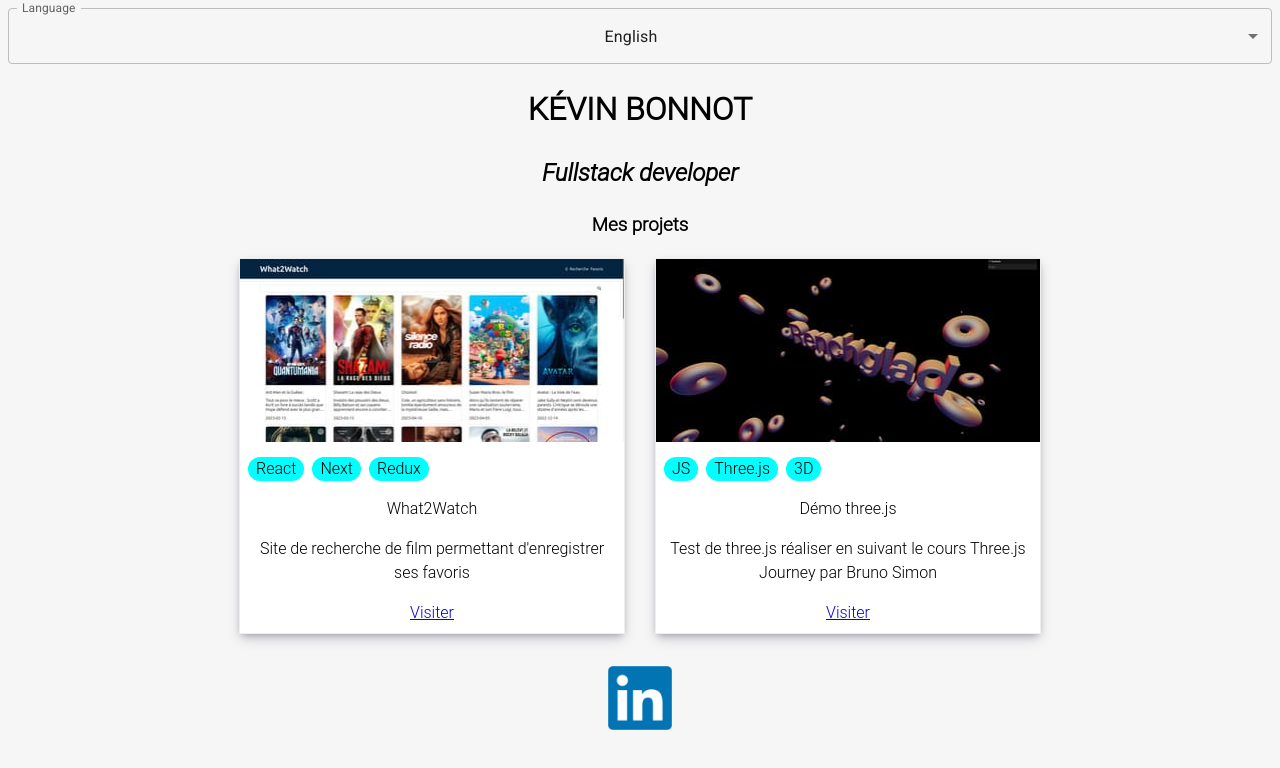
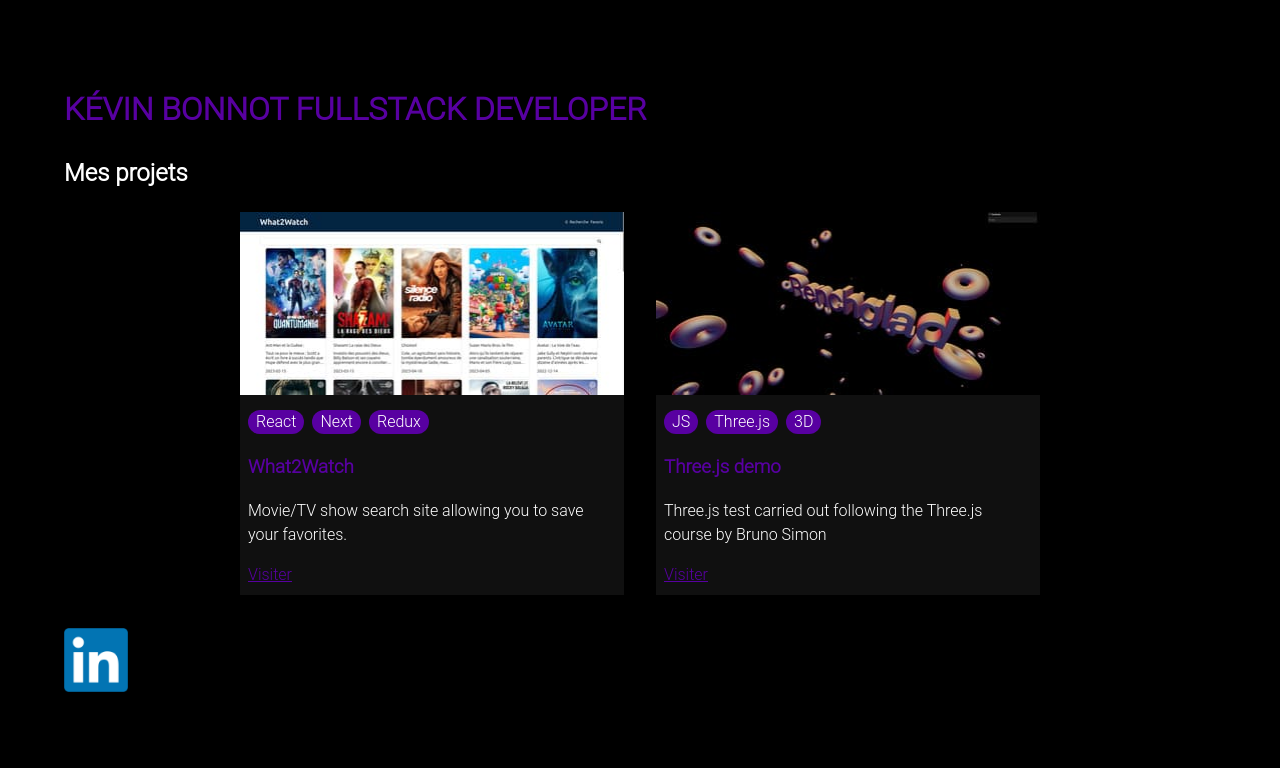
Before and after one commit to kevin-bonnot/personal-website, a React (Vite) app: page / in a window 1280 px wide. Shown: the top 768 px of the page. Built offline with nearby package versions, Linux system fonts and the light colour scheme.

Commit message:
Change colors

```diff
--- a/package.json
+++ b/package.json
@@ -14,11 +14,14 @@
     "@emotion/styled": "^11.11.0",
     "@fontsource/roboto": "^5.0.5",
     "@mui/material": "^5.14.2",
+    "@react-three/fiber": "^8.13.6",
+    "@types/three": "^0.154.0",
     "@vercel/analytics": "^1.0.1",
     "i18next": "^23.3.0",
     "react": "^18.2.0",
     "react-dom": "^18.2.0",
-    "react-i18next": "^13.0.2"
+    "react-i18next": "^13.0.2",
+    "three": "^0.154.0"
   },
   "devDependencies": {
     "@types/react": "^18.0.28",
--- a/src/App.scss
+++ b/src/App.scss
@@ -6,9 +6,9 @@
 }
 
 #root {
-    text-align: center;
     .MainTitle {
         text-transform: uppercase;
+        color: #5800A1;
     }
     .Job {
         font-style: italic;
--- a/src/App.tsx
+++ b/src/App.tsx
@@ -2,29 +2,29 @@ import './App.scss';
 import Project from './models/Project.ts';
 import Card from './components/Card.tsx';
 import { useTranslation } from 'react-i18next';
-import {FormControl, InputLabel, MenuItem, Select, SelectChangeEvent} from "@mui/material";
-import {useEffect, useState} from "react";
+import {Container, FormControl, InputLabel, MenuItem, Select, SelectChangeEvent} from '@mui/material';
+import {useEffect, useState} from 'react';
 
 function App() {
+  const [language, setLanguage] = useState('');
+  const { t, i18n } = useTranslation();
+
   const projects: Project[] = [
     {
-      name: 'What2Watch',
-      description: 'Site de recherche de film permettant d\'enregistrer ses favoris',
+      name: t('w2w.name'),
+      description: t('w2w.description'),
       tags: ['React', 'Next', 'Redux'],
       image: './assets/what2watch.jpg',
       externalUrl: 'https://what2watch.kevinbonnot.fr'
     },
     {
-      name: 'Démo three.js',
-      description: 'Test de three.js réaliser en suivant le cours Three.js Journey par Bruno Simon',
-      tags: ['JS', 'Three.js', '3D  '],
+      name: t('three.name'),
+      description: t('three.description'),
+      tags: ['JS', 'Three.js', '3D'],
       image: './assets/3d.jpg',
       externalUrl: 'https://3d-text.kevinbonnot.fr'
     }
   ];
-
-  const [language, setLanguage] = useState('');
-  const { t, i18n } = useTranslation();
 
   useEffect(() => {
     console.log(window.navigator.language);
@@ -44,7 +44,7 @@ function App() {
   };
 
   return (
-    <>
+    <Container>
       <FormControl fullWidth>
         <InputLabel id="lang-select-label">{t('language')}</InputLabel>
         <Select
@@ -58,16 +58,15 @@ function App() {
           <MenuItem value={'en'}>{t('english')}</MenuItem>
         </Select>
       </FormControl>
-      <h1 className='MainTitle'>Kévin Bonnot</h1>
-      <h2 className='Job'>{t('jobTitle')}</h2>
-      <h3 className='SubTitle'>Mes projets</h3>
+      <h1 className='MainTitle'>Kévin Bonnot {t('jobTitle')}</h1>
+      <h2 className='SubTitle'>{t('myProjects')}</h2>
       <div className="ProjectContainer">
         {projects.map(project => <Card key={project.name} project={project} />)}
       </div>
       <a href="https://www.linkedin.com/in/kevinbonnot">
         <img src="./assets/linkedin.png" alt="Log LinkendIn" width="64" className="LogoLinkedin"/>
       </a>
-    </>
+    </Container>
   );
 }
 
--- a/src/components/Card.scss
+++ b/src/components/Card.scss
@@ -1,15 +1,21 @@
 .Card {
   width: 384px;
-  border: #EEE solid 1px;
-  background-color: white;
+  border: black solid 1px;
+  background-color: #101010;
   min-width: 300px;
-  box-shadow: rgba(50, 50, 93, 0.25) 0 6px 12px -2px, rgba(0, 0, 0, 0.3) 0 3px 7px -3px;
+  //box-shadow: rgba(50, 50, 93, 0.25) 0 6px 12px -2px, rgba(0, 0, 0, 0.3) 0 3px 7px -3px;
   .CardImage {
     max-width: 100%;
     width: 384px;
     height: 183px;
   }
   .CardBody {
+    .CardName {
+      color: #5800A1;
+    }
+    .CardLink {
+      color: #5800A1;
+    }
     padding: 8px;
     .TagContainer {
       display: flex;
@@ -17,7 +23,7 @@
       flex-wrap: nowrap;
       overflow: hidden;
       .Tag {
-        background: aqua;
+        background: #5800A1;
         padding: 0 8px 0 8px;
         border-radius: 50px;
       }
--- a/src/components/Card.tsx
+++ b/src/components/Card.tsx
@@ -1,14 +1,17 @@
 import Project from '../models/Project.ts';
 import './Card.scss';
+import {useTranslation} from "react-i18next";
 
 const Card = ({project}: {project: Project}) => {
+  const {t} = useTranslation();
+
   return (<div className='Card'>
     <img className='CardImage' src={project.image} alt='capture'/>
     <div className="CardBody">
       <div className='TagContainer'>{project.tags.map(tag => <span key={project.name + '-' + tag} className='Tag'>{tag}</span>)}</div>
-      <p className='CardName'>{project.name}</p>
+      <h3 className='CardName'>{project.name}</h3>
       <p className='CardDescription'>{project.description}</p>
-      <a href={project.externalUrl}>Visiter</a>
+      <a className='CardLink' href={project.externalUrl}>{t('visit')}</a>
     </div>
   </div>);
 };
--- /dev/null
+++ b/src/components/three/Canvas.tsx
@@ -0,0 +1,5 @@
+const Canvas = () => {
+
+};
+
+export default Canvas;
--- a/src/i18n/en/en.json
+++ b/src/i18n/en/en.json
@@ -2,5 +2,15 @@
   "jobTitle": "Fullstack developer",
   "language": "Language",
   "french": "French",
-  "english": "English"
+  "english": "English",
+  "w2w": {
+    "description": "Movie/TV show search site allowing you to save your favorites.",
+    "name": "What2Watch"
+  },
+  "three": {
+    "description": "Three.js test carried out following the Three.js course by Bruno Simon",
+    "name": "Three.js demo"
+  },
+  "myProjects": "Mes projets",
+  "visit": "Visiter"
 }
--- a/src/i18n/fr/fr.json
+++ b/src/i18n/fr/fr.json
@@ -2,5 +2,15 @@
   "jobTitle": "Développeur fullstack",
   "language": "Langue",
   "french": "Français",
-  "english": "Anglais"
+  "english": "Anglais",
+  "w2w": {
+    "description": "Site de recherche de film/séries permettant d'enregistrer ses favoris",
+    "name": "What2Watch"
+  },
+  "three": {
+    "description": "Test de three.js réaliser en suivant le cours Three.js Journey par Bruno Simon",
+    "name": "Démo three.js"
+  },
+  "myProjects": "My projects",
+  "visit": "Visit"
 }
--- a/src/index.css
+++ b/src/index.css
@@ -2,5 +2,6 @@
   font-family: "Roboto Light", system-ui, Avenir, Helvetica, Arial, sans-serif;
   line-height: 1.5;
   font-weight: 400;
-  background-color: #F6F6F6;
+  background-color: black;
+  color: white;
 }
```
Also changed, not shown: 1 other file (tests, documents, lock files or other folders).
